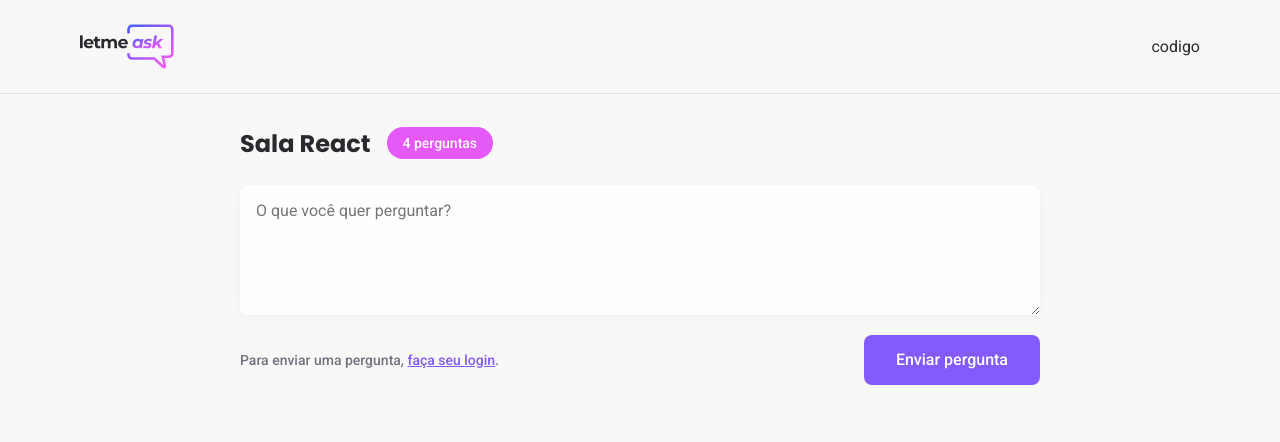
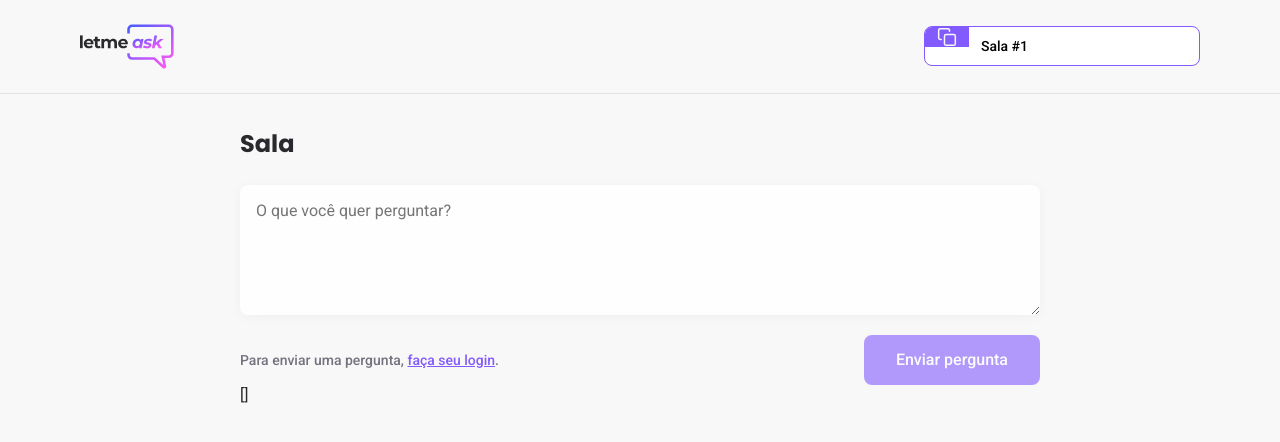
Before and after one commit to ElielN/Let-me-ask, a React (Create React App) app: page /rooms/1 in a window 1280 px wide. Shown: the top 442 px of the page. Built offline with nearby package versions, Linux system fonts and the light colour scheme; no server answers; the database is empty.

Commit message:
Enviando perguntas e  uso de novos metodos do firebase

```diff
--- a/src/Pages/Room.tsx
+++ b/src/Pages/Room.tsx
@@ -1,30 +1,135 @@
+import { FormEvent, useEffect, useState } from 'react';
+import { useParams } from 'react-router-dom';
 import logoImg from '../assets/images/logo.svg';
 import { Button } from '../components/Button';
+import { RoomCode} from '../components/RoomCode';
+import { useAuth } from '../hooks/useAuth';
+import { ref, database, push, onValue } from '../services/firebase';
 import '../styles/room.scss'
 
+// O nosso snapshot room é um objeto onde a primeira chave é uma string e a segunda é outro objeto
+// No typescript podemos usar o Record para representar um objeto
+// No segundo parâmetro desse objeto poderíamos usar Record novamente mas nós iremos usar {} pois
+// sabemos os campos que compôes esse objeto
+type FirebaseQuestions = Record<string, {
+    author: {
+        name: string,
+        avatar: string,
+    },
+    content: string,
+    isAnswered: boolean,
+    isHighlighted: boolean,
+}>
+
+type Question = {
+    id: string,
+    author: {
+        name: string,
+        avatar: string,
+    },
+    content: string,
+    isAnswered: boolean,
+    isHighlighted: boolean,
+}
+
+type RoomParams = {
+    id: string,
+};
+
 export function Room() {
+    const { user } = useAuth();
+    const params = useParams<RoomParams>();
+    const roomId = params.id;
+    const [newQuestion, setNewQuestion] = useState('');
+    const [questions, setQuestions] = useState<Question[]>([]);
+    const [title, setTitle] = useState('');
+
+    useEffect(() => {
+        const roomRef = ref(database, `rooms/${roomId}`);
+        // onValue é um listener que irá ouvir mudanças no roomRef em tempo real
+        onValue(roomRef, (room) => {
+            const databaseRoom = room.val();
+            const firebaseQuestions = (databaseRoom.questions ?? {}) as FirebaseQuestions;
+            // Os dados do firebase são puxados como objetos. Usamos um map para pegar cada conjunto chave/valor
+            const parsedQuestions = Object.entries(firebaseQuestions).map(([key, value]) => {
+                return {
+                    id: key,
+                    content: value.content,
+                    author: value.author,
+                    isHighlighted: value.isHighlighted,
+                    isAnswered: value.isAnswered
+                }
+            });
+
+            setTitle(databaseRoom.title);
+            setQuestions(parsedQuestions);
+        });
+        /*roomRef.once('value', room => {
+            console.log(room.val());
+        }); */
+
+    }, [roomId]);
+
+    async function handleSendQuestion(event: FormEvent) {
+        event.preventDefault();
+
+        if(newQuestion.trim() === ''){
+            return;
+        }
+
+        if(!user){
+            throw new Error('You must be logged in');
+        }
+
+        const question = {
+            content: newQuestion,
+            author: {
+                name: user.name,
+                avatar: user.avatar
+            },
+            isHighlighted: false,
+            isAnswered: false,
+        };
+
+        await push(ref(database, `rooms/${roomId}/questions`),question);
+
+        setNewQuestion('');
+    };
+
     return (
         <div id='page-room'>
             <header>
                 <div className='content'>
                     <img src={logoImg} alt='Letmeask'/>
-                    <div>codigo</div>
+                    <RoomCode code={roomId!}/>
                 </div>
             </header>
             <main>
                 <div className='room-title'>
-                    <h1>Sala React</h1>
-                    <span>4 perguntas</span>
+                    <h1>Sala {title}</h1>
+                    { questions.length > 0 && (
+                        <span>{questions.length} pergunta(s)</span>
+                    )}
                 </div>
-                <form>
+                <form onSubmit={handleSendQuestion}>
                     <textarea
                     placeholder='O que você quer perguntar?'
+                    onChange={event => setNewQuestion(event.target.value)}
+                    value={newQuestion}
                     />
                     <div className='form-footer'>
-                        <span>Para enviar uma pergunta, <button>faça seu login</button>.</span>
-                        <Button type='submit'>Enviar pergunta</Button>
+                        { user ? (
+                            <div className='user-info'>
+                                <img src={user.avatar} alt={user.name}/>
+                                <span>{user.name}</span>
+                            </div>
+                        ) : (
+                            <span>Para enviar uma pergunta, <button>faça seu login</button>.</span>
+                        )}
+                        <Button type='submit' disabled={!user}>Enviar pergunta</Button>
                     </div>
                 </form>
+                {JSON.stringify(questions)}
             </main>
         </div>
     );
--- a/src/components/RoomCode.tsx
+++ b/src/components/RoomCode.tsx
@@ -0,0 +1,23 @@
+import copyImg from '../assets/images/copy.svg';
+import '../styles/room-code.scss';
+
+type RoomCodeProps = {
+    code: string,
+};
+
+export function RoomCode(props: RoomCodeProps) {
+
+    // Função para copiar o código da sala quando clicado
+    function copyRoomCodeToClipboard() {
+        navigator.clipboard.writeText(props.code);
+    };
+
+    return (
+        <button className="room-code" onClick={copyRoomCodeToClipboard}>
+            <div>
+                <img src={copyImg} alt="COpy room code"/>
+            </div>
+            <span>Sala #{props.code}</span>
+        </button>
+    );
+};
--- a/src/services/firebase.ts
+++ b/src/services/firebase.ts
@@ -1,6 +1,6 @@
 import { initializeApp } from "firebase/app";
 import { getAuth, GoogleAuthProvider, signInWithPopup } from "firebase/auth" // New import
-import { getDatabase, ref, push, get } from "firebase/database";
+import { getDatabase, ref, push, get, onValue } from "firebase/database";
 
 //import { initializeApp } from "https://www.gstatic.com/firebasejs/9.6.7/firebase-app.js";
 
@@ -21,4 +21,4 @@ const firebase = initializeApp(firebaseConfig);
 const auth = getAuth(firebase);
 const database = getDatabase(firebase);
 
-export { get, push, ref, auth, database, GoogleAuthProvider, signInWithPopup }
+export { onValue, get, push, ref, auth, database, GoogleAuthProvider, signInWithPopup }
--- /dev/null
+++ b/src/styles/room-code.scss
@@ -0,0 +1,29 @@
+.room-code {
+    height: 40px;
+    border-radius: 8px;
+    overflow: hidden;
+
+    background: #fff;
+    border: 1px solid #835afd;
+    cursor: pointer;
+
+    display: flex;
+
+    div {
+        background: #835afd;
+        padding: 0 12px;
+        display: flex;
+        justify-content: center;
+        align-items: center;
+    }
+
+    span {
+        display: flex;
+        align-self: center;
+        flex: 1;
+        padding: 0 16px 0 12px;
+        width: 230px;
+        font-size: 14px;
+        font-weight: 500;
+    }
+}
--- a/src/styles/room.scss
+++ b/src/styles/room.scss
@@ -60,7 +60,25 @@
                 align-items: center;
                 margin-top: 16px;
 
-                span {
+                .user-info {
+                    display: flex;
+                    align-items: center;
+
+                    img {
+                        width: 32px;
+                        height: 32px;
+                        border-radius: 50%;
+                    }
+
+                    span {
+                        margin-left: 8px;
+                        color: #29292e;
+                        font-weight: 500;
+                        font-size: 14px;
+                    }
+                }
+
+                > span {
                     font-size: 14px;
                     color: #737380;
                     font-weight: 500;
```
